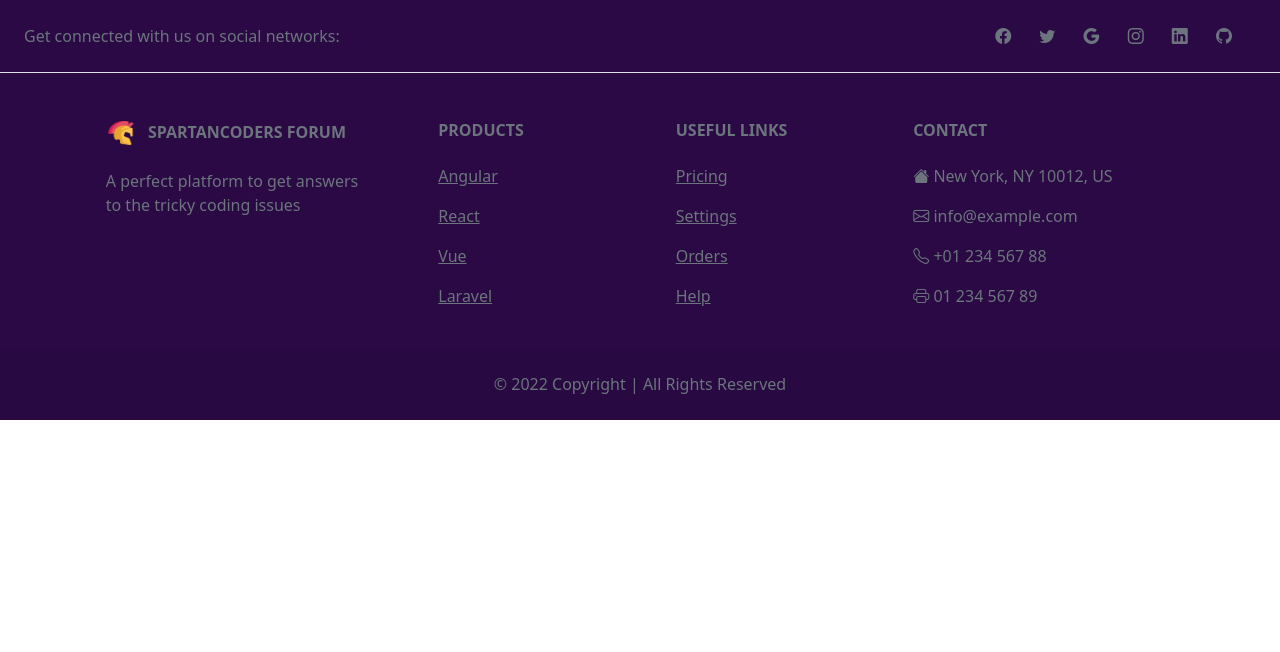
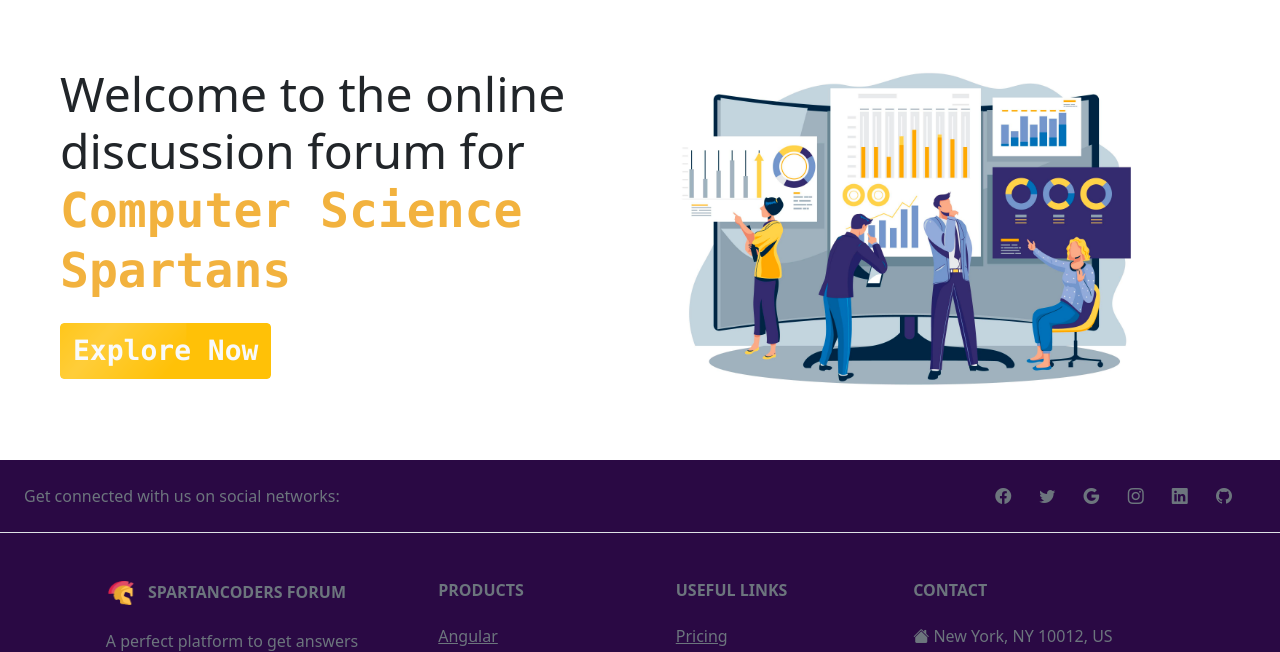
Before and after one commit to Yash-Dabhade/SpartanCoder-Forum, a PHP site: page / in a window 1280 px wide. Shown: the part 56-708 px from the top of the page. Run offline with PHP 8.4, Linux system fonts and the light colour scheme.

Commit message:
Created top part of landing page

```diff
--- a/index.php
+++ b/index.php
@@ -16,6 +16,24 @@
 
     <?php include './partials/_header.php' ?>
 
+    <!-- Intro to the forum -->
+    <div class="container m-5">
+
+        <div class="row align-items-center">
+            <div class="col">
+                <h1 class="display-5">Welcome to the online discussion forum for <span class=" font-monospace fw-bold placeholder-glow" style="color:#F2B23E ">
+                        Computer Science Spartans
+                    </span>
+                </h1>
+                <button class="btn my-3 btn-warning fw-bold fs-3 font-monospace text-light placeholder-wave shadow-sm ">Explore Now</button>
+            </div>
+            <div class="col">
+                <img src="./res/landingPage/top.jpg" class="img-fluid " alt="">
+            </div>
+        </div>
+
+    </div>
+
 
 
 
--- a/partials/_footer.php
+++ b/partials/_footer.php
@@ -1,7 +1,7 @@
 <?php
 
 echo ' <!-- Footer -->
-<footer class="text-center text-lg-start text-muted" style="background-color: #2A0944;">
+<footer class="text-center text-lg-start text-muted " style="background-color: #2A0944;">
     <!-- Section: Social media -->
     <section class="d-flex justify-content-center justify-content-lg-between p-4 border-bottom">
         <!-- Left -->
--- a/partials/_header.php
+++ b/partials/_header.php
@@ -38,8 +38,8 @@
                 <form class="d-flex">
                     <input class="form-control me-2" type="search" placeholder="Search" aria-label="Search">
                     <button class="btn btn-primary me-2" type="submit">Search</button>
-                    <button class="btn btn-outline-warning me-2">Login</button>
-                    <button class="btn btn-outline-warning me-2">Register</button>
+                    <button class="btn btn-outline-warning   me-2">Login</button>
+                    <button class="btn btn-outline-warning   me-2">Register</button>
                 </form>
         </div>
     </div>
```
Also changed, not shown: res/landingPage/top.jpg (added), 1 other file.
